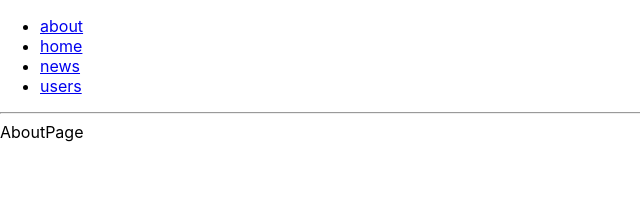
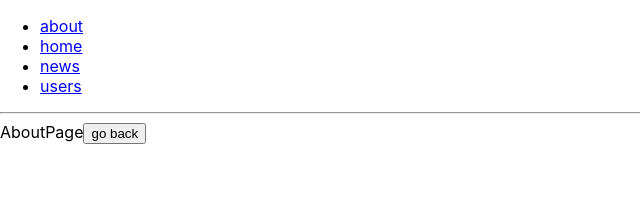
Before and after one commit to ikersuen/react-router-practice, a React (Create React App) app: page /about in a window 1280 px wide. Shown: the top 213 px of the page, without its empty margins (0-640 px from the left). Built offline with nearby package versions, Linux system fonts and the light colour scheme.

Commit message:
[iker] feat: add go back page

```diff
--- a/src/components/AboutPage.js
+++ b/src/components/AboutPage.js
@@ -1,10 +1,17 @@
 import React, { Component } from 'react'
 
 export default class AboutPage extends Component {
+
+  onClick = () => {
+      const {history} = this.props
+      history.go(-1)
+  }
+
   render() {
     return (
       <div>
           AboutPage
+          <button onClick={this.onClick}> go back </button>
       </div>
     )
   }
```
